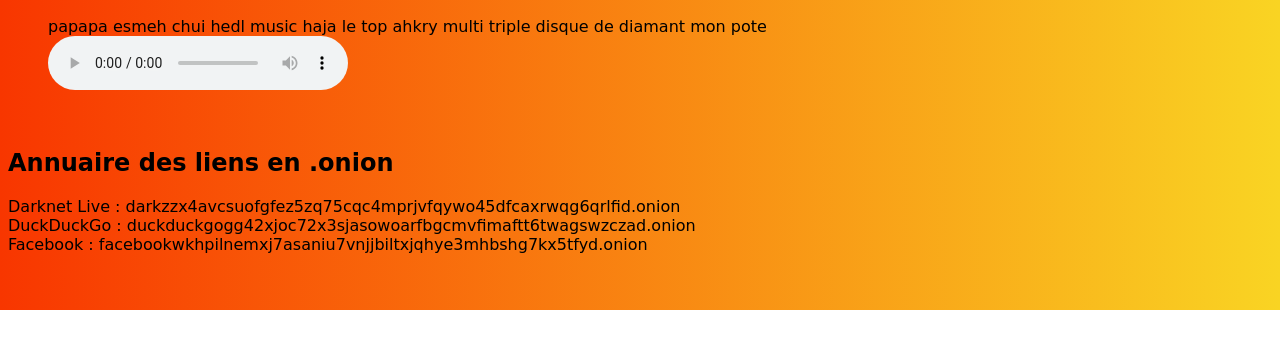
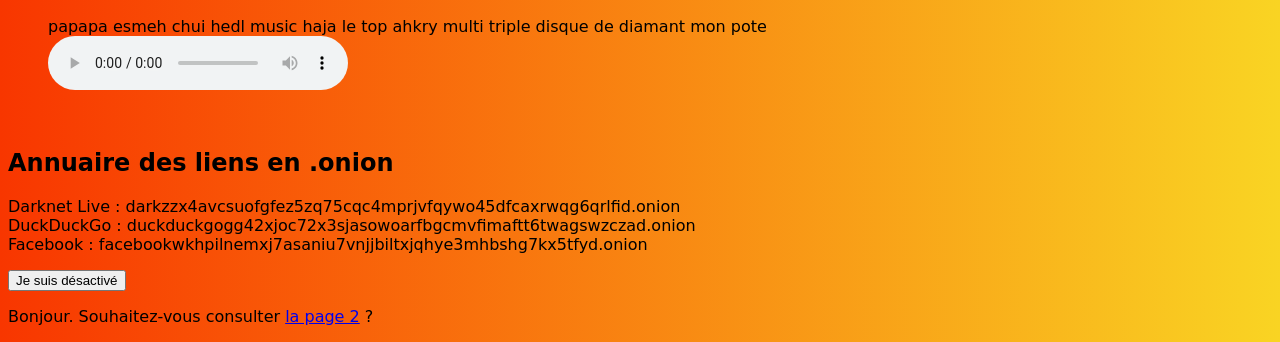
Before and after one commit to soheib77130/name10, a plain HTML site: page index.html in a window 1280 px wide. Shown: the part 490-832 px from the top of the page. Before the commit the page ends 800 px from the top, so only its background shows below. Drawn offline with Linux system fonts and the light colour scheme; a web font is replaced by a local one.

Commit message:
Update index.html

```diff
--- a/index.html
+++ b/index.html
@@ -35,3 +35,6 @@ roi arouf </p>
  <br>DuckDuckGo : duckduckgogg42xjoc72x3sjasowoarfbgcmvfimaftt6twagswzczad.onion
   <br> Facebook : facebookwkhpilnemxj7asaniu7vnjjbiltxjqhye3mhbshg7kx5tfyd.onion
 <p>
+
+<input type="button" value="Je suis désactivé" enabled>
+<p>Bonjour. Souhaitez-vous consulter <a href="page1.html">la page 2</a> ?</p>
```
